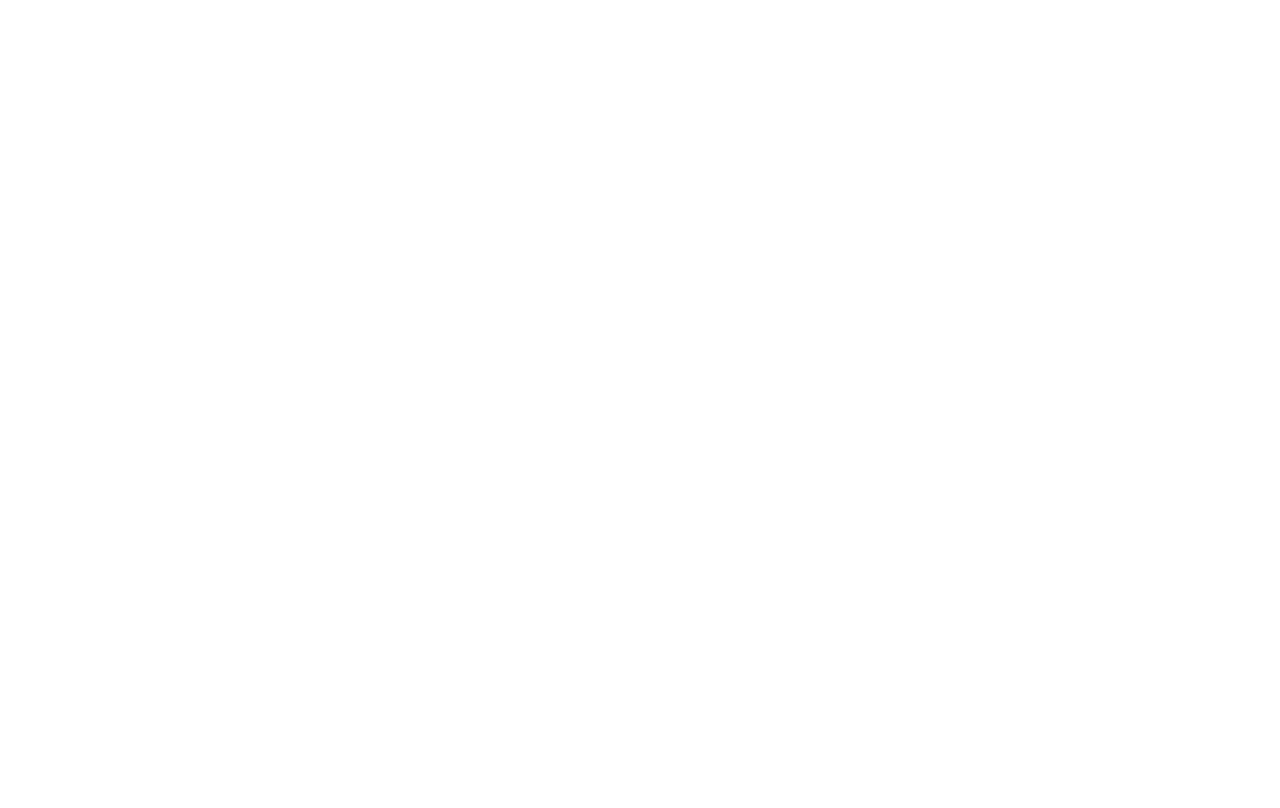
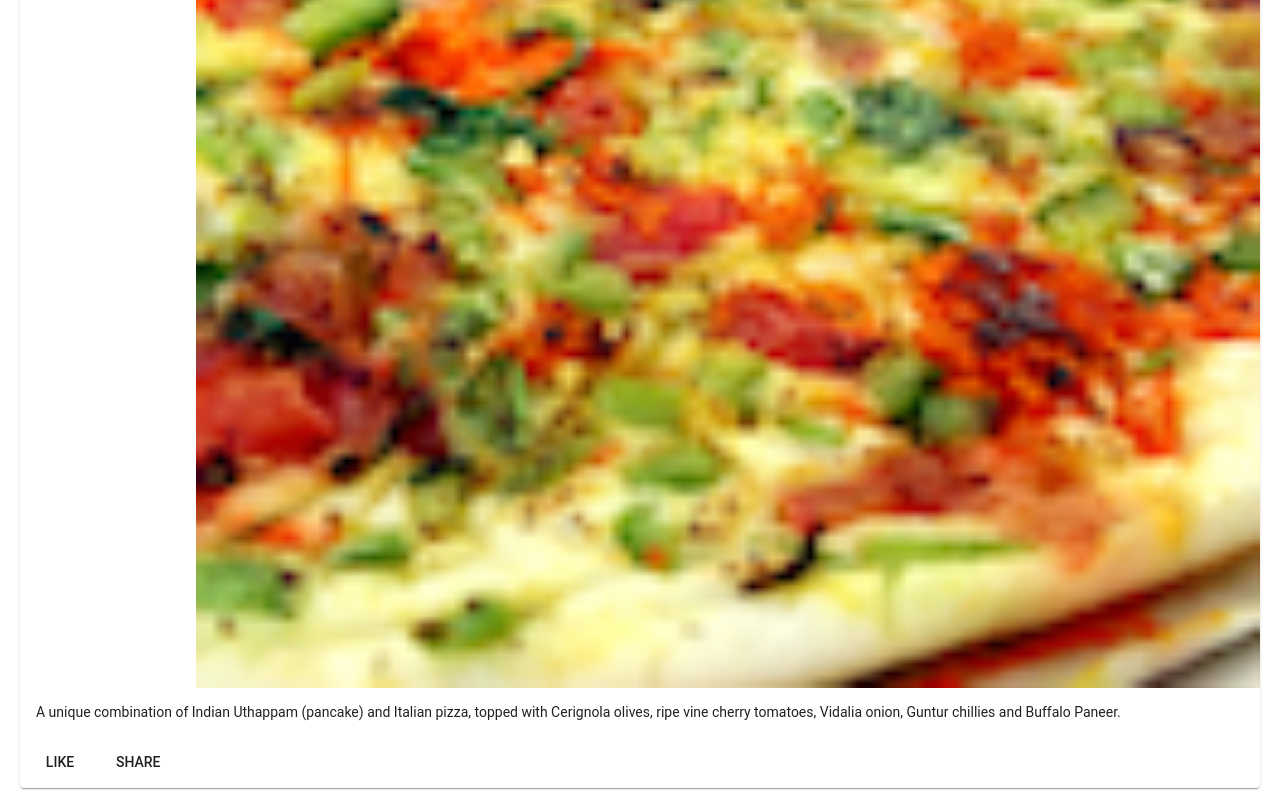
Before and after one commit to UrsulaMontag/ristorante-con-fusion, an Angular app: page / in a window 1280 px wide. Shown: the part 957-1765 px from the top of the page. Before the commit the page ends 800 px from the top, so only its background shows below. Built offline with nearby package versions, Linux system fonts and the light colour scheme.

Commit message:
Components part 2

```diff
--- a/src/app/app.module.ts
+++ b/src/app/app.module.ts
@@ -4,6 +4,8 @@
 import { MatToolbarModule } from '@angular/material/toolbar';
 import { MatListModule } from '@angular/material/list';
 import { MatGridListModule } from '@angular/material/grid-list';
+import { MatCardModule } from '@angular/material/card';
+import { MatButtonModule } from '@angular/material/button';
 
 import { FlexLayoutModule } from '@angular/flex-layout';
 
@@ -21,6 +23,8 @@
     MatToolbarModule,
     MatListModule,
     MatGridListModule,
+    MatButtonModule,
+    MatCardModule,
   ],
   providers: [],
   bootstrap: [AppComponent],
--- a/src/app/menu/menu.component.html
+++ b/src/app/menu/menu.component.html
@@ -15,4 +15,26 @@
       </mat-grid-tile>
     </mat-grid-list>
   </div>
+
+  <div fxFlex *ngIf="selectedDish">
+    <mat-card>
+      <mat-card-header>
+        <mat-card-title>
+          <h3>{{ selectedDish.name | uppercase }}</h3>
+        </mat-card-title>
+        <img
+          mat-card-image
+          src="{{ selectedDish.image }}"
+          alt="{{ selectedDish.name }}"
+        />
+      </mat-card-header>
+      <mat-card-content>
+        <p>{{ selectedDish.description }}</p>
+      </mat-card-content>
+      <mat-card-actions>
+        <button mat-button>LIKE</button>
+        <button mat-button>SHARE</button>
+      </mat-card-actions>
+    </mat-card>
+  </div>
 </div>
--- a/src/app/menu/menu.component.ts
+++ b/src/app/menu/menu.component.ts
@@ -1,13 +1,7 @@
 import { Component, OnInit } from '@angular/core';
 import { Dish } from '../shared/dish';
 
-@Component({
-  selector: 'app-menu',
-  templateUrl: './menu.component.html',
-  styleUrls: ['./menu.component.scss'],
-})
-export class MenuComponent implements OnInit {
-  dishes: Dish[] = [
+const DISHES: Dish[] = [
   {
     id: '0',
     name: 'Uthappizza',
@@ -54,6 +48,16 @@
   },
 ];
 
+@Component({
+  selector: 'app-menu',
+  templateUrl: './menu.component.html',
+  styleUrls: ['./menu.component.scss'],
+})
+export class MenuComponent implements OnInit {
+  dishes = DISHES;
+
+  selectedDish: Dish = DISHES[0];
+
   constructor() {}
 
   ngOnInit(): void {}
```
Lines whose indentation alone changed are shown as unchanged.
